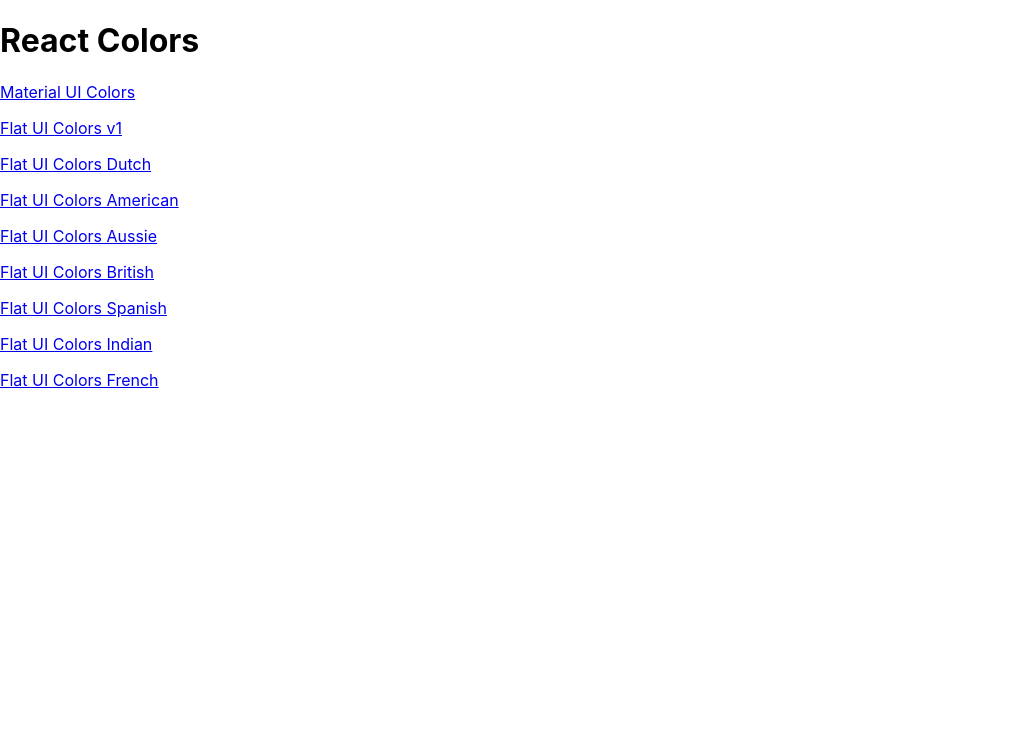
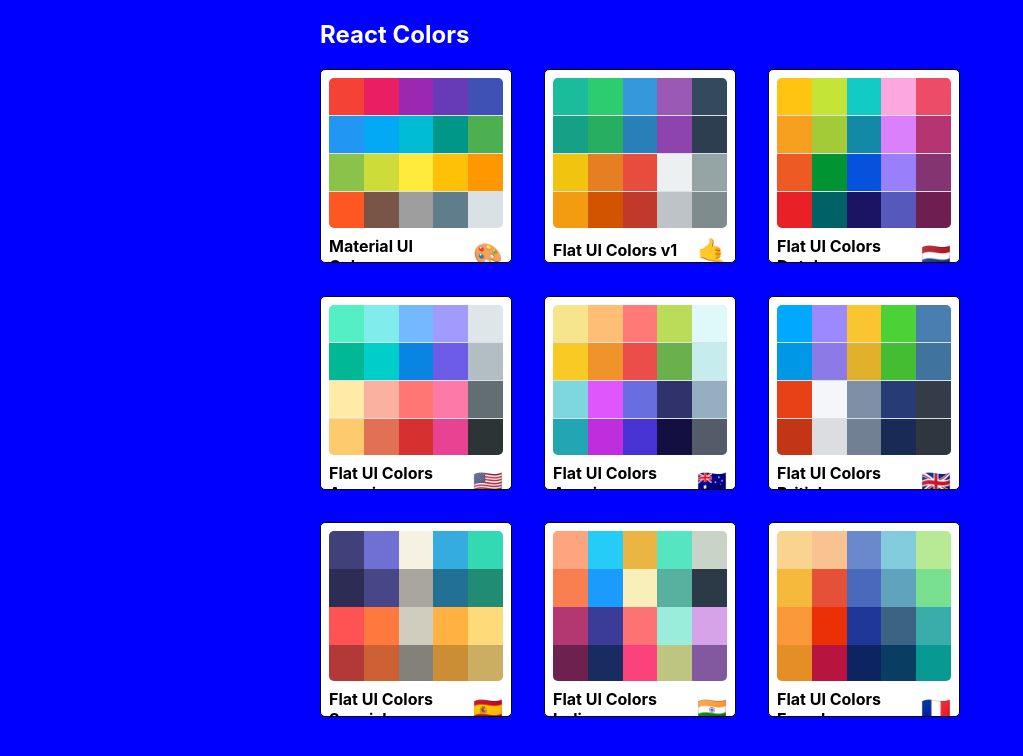
Before and after one commit to MoisesMH/color-app, a React (Create React App) app: page / in a window 1280 px wide. Shown: the top 756 px of the page, without its empty margins (0-1023 px from the left). Built offline with nearby package versions, Linux system fonts and the light colour scheme.

Commit message:
Added MiniPalette and its styles
Implemented the miniPalette Component using styled library from mui/material, an alternative to old css-to-js (jss) method.

```diff
--- /dev/null
+++ b/src/MiniPalette.js
@@ -0,0 +1,76 @@
+import React from "react";
+import { styled } from "@mui/material";
+
+const PREFIX = 'MiniPalette';
+const classes = {
+    main: `${PREFIX}`,
+    colors: `${PREFIX}-colors`,
+    title: `${PREFIX}-title`,
+    emoji: `${PREFIX}-emoji`,
+    miniColor: `${PREFIX}-miniColor`
+}
+
+const Main = styled('div')({
+    [`&.${classes.main}`]: {
+        backgroundColor: "white",
+        border: "1px solid black",
+        borderRadius: "5px",
+        padding: "0.5rem",
+        position: "relative",
+        overflow: "hidden",
+        "&:hover": {
+            cursor: "pointer"
+        }
+    },
+    [`& .${classes.colors}`]: {
+        backgroundColor: "#dae1e4",
+        // for the parent
+        height: "150px",
+        width: "100%",
+        borderRadius: "5px",
+        // A workaround to overcome the dispaired edges problem
+        overflow: "hidden"
+    },
+    [`& .${classes.title}`]: {
+        display: "flex",
+        justifyContent: "space-between",
+        alignItems: "center",
+        margin: "0",
+        color: "black",
+        paddingTop: "0.5rem",
+        fontSize: "1rem",
+        position: "relative"
+    },
+    [`& .${classes.emoji}`]: {
+        marginLeft: "0.5rem",
+        fontSize: "1.5rem"
+    },
+    [`& .${classes.miniColor}`]: {
+        height: "25%",
+        width: "20%",
+        display: "inline-block",
+        margin: "0 auto",
+        position: "relative",
+        marginBottom: "-3.5px"
+    }
+})
+
+function MiniPalette({ paletteName, emoji, colors }){
+    const miniColorBoxes = colors.map(color => (
+        <div
+            className={classes.miniColor}
+            style={{ backgroundColor: color.color }}
+            key={color.name}
+        />
+    ))
+    return (
+        <Main className={classes.main}>
+            <div className={classes.colors}>{ miniColorBoxes }</div>
+            <h5 className={classes.title}>
+                {paletteName} <span className={classes.emoji}>{ emoji }</span>
+            </h5>
+        </Main>
+    )
+}
+
+export default MiniPalette
--- a/src/PaletteList.js
+++ b/src/PaletteList.js
@@ -1,15 +1,68 @@
 import React from "react"
-import { Link } from "react-router-dom"
+// import { Link } from "react-router-dom"
+import MiniPalette from "./MiniPalette"
+import { styled } from "@mui/material"
+
+const PREFIX = 'PaletteList';
+const classes = {
+    root: `${PREFIX}`,
+    container: `${PREFIX}-container`,
+    nav: `${PREFIX}-nav`,
+    palettes: `${PREFIX}-palettes`
+}
+
+const Root = styled('div')({
+    [`&.${classes.root}`]: {
+        backgroundColor: "blue",
+        height: "100vh",
+        display: "flex",
+        alignItems: "flex-start",
+        justifyContent: "center"
+    },
+    [`& .${classes.container}`]: {
+        width: "50%",
+        display: "flex",
+        alignItems: "flex-start",
+        flexDirection: "column",
+        flexWrap: "wrap"
+    },
+    [`& .${classes.nav}`]: {
+        display: "flex",
+        width: "100%",
+        justifyContent: "space-betweem",
+        color: "white"
+    },
+    [`& .${classes.palettes}`]: {
+        boxSizing: "border-box",
+        width: "100%",
+        display: "grid",
+        // This created three columns with two gaps
+        gridTemplateColumns: "repeat(3, 30%)",
+        // Its space between the columns is 5% to complete the 100% space width
+        gridGap: "5%"
+    }
+})
 
 function PaletteList({ palettes }) {
-    const pals = palettes.map(pal => (
-        <p><Link to={`/palette/${pal.id}`}>{pal.paletteName}</Link></p>
+    // const pals = palettes.map(pal => (
+    //     <p><Link to={`/palette/${pal.id}`}>{pal.paletteName}</Link></p>
+    // ))
+
+    const minipals = palettes.map(pal => (
+        <MiniPalette {...pal} />
     ))
+
     return (
-        <div className="PaletteList">
-            <h1>React Colors</h1>
-            { pals }
-        </div>
+        <Root className="PaletteList">
+            <div className="PaletteList-container">
+                <nav className="PaletteList-nav">
+                    <h1>React Colors</h1>
+                </nav>
+                <div className="PaletteList-palettes">
+                    {minipals}
+                </div>
+            </div>
+        </Root>
     )
 }
 
```
